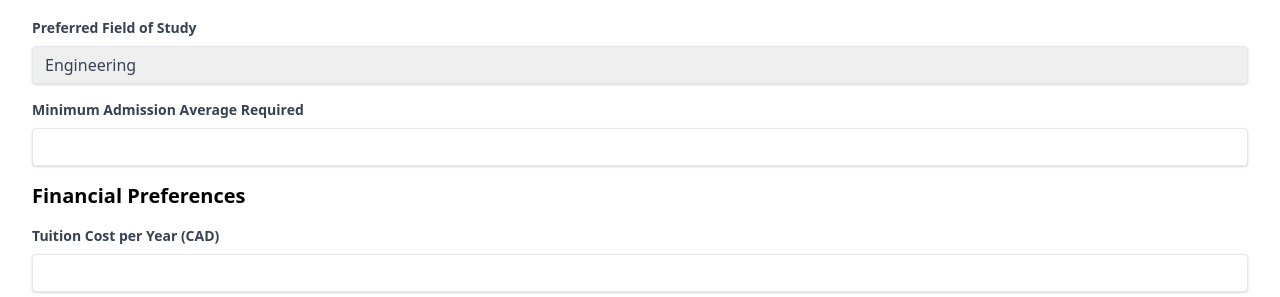
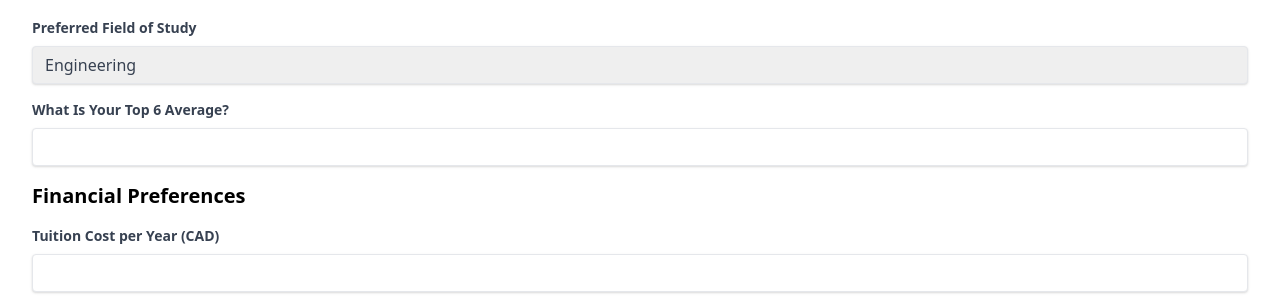
Before and after one commit to Yaathavi/MSCI-436, a Flask app: page / in a window 1280 px wide. Shown: the part 202-499 px from the top of the page. Run offline with Flask 3, Linux system fonts and the light colour scheme.

Commit message:
Update index.html

```diff
--- a/flask-server/templates/index.html
+++ b/flask-server/templates/index.html
@@ -54,7 +54,7 @@
             class="block text-gray-700 text-sm font-bold mb-2"
             for="average"
           >
-            Minimum Admission Average Required
+            What Is Your Top 6 Average?
           </label>
           <input
             id="average"
```
